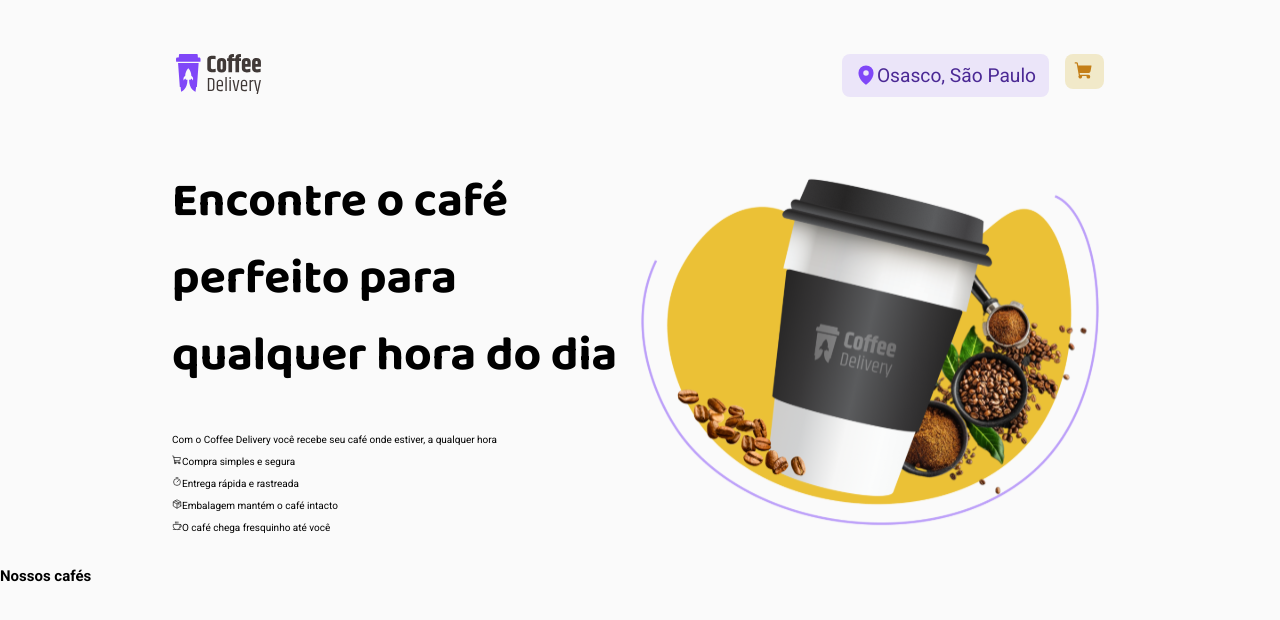
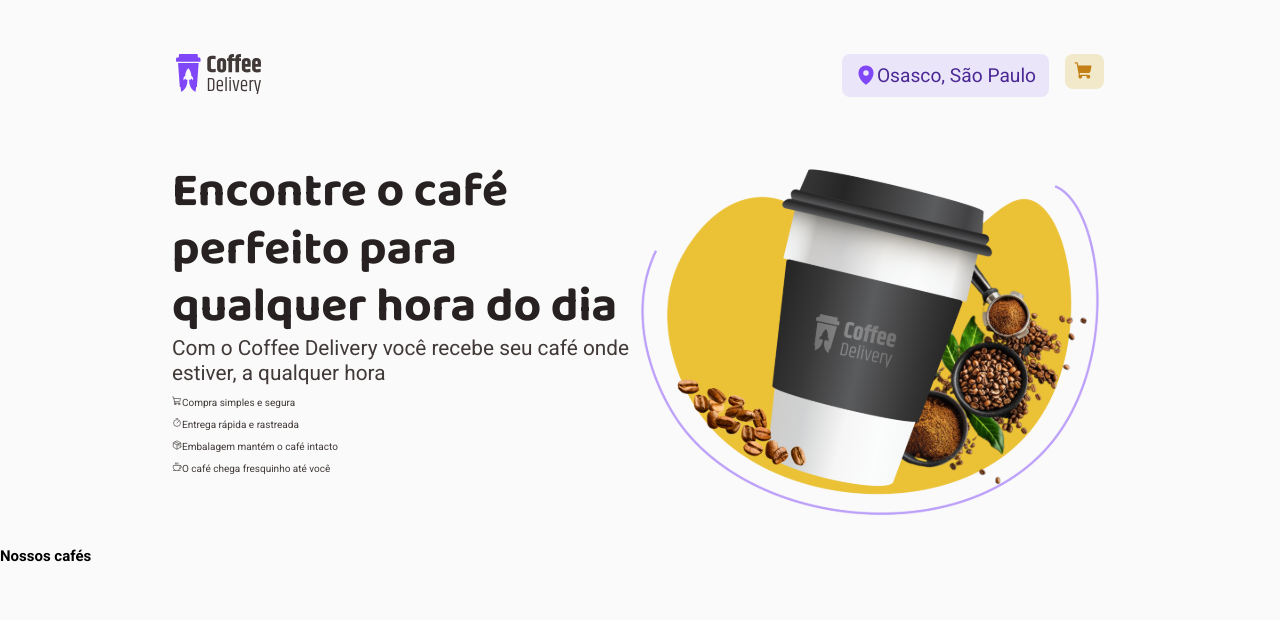
Before and after one commit to cauealb/projects-React, a React (Vite) app in the folder 05-coffe-delivey/: page / in a window 1280 px wide. Shown: the top 620 px of the page. Built offline with nearby package versions, Linux system fonts and the light colour scheme.

Commit message:
style: Ajustando posição das informaçãoes principais

```diff
--- a/05-coffe-delivey/src/Routes/Components/Hero/Hero.tsx
+++ b/05-coffe-delivey/src/Routes/Components/Hero/Hero.tsx
@@ -1,6 +1,6 @@
 import { Coffee, Package, ShoppingCart, Timer } from "phosphor-react";
 import imgCoffe from '../../../assets/Logo/ImagemCoffe.svg'
-import { SectionPrincipal } from "./HeroStyle";
+import { SectionPrincipal, DivHeroInfosStyle } from "./HeroStyle";
 
 export function Hero() {
     return (
@@ -8,8 +8,10 @@ export function Hero() {
             <SectionPrincipal>
                 <img src={imgCoffe} alt="Café feito pela Coffe Delivery" />
                 <div>
-                    <h1>Encontre o café perfeito para qualquer hora do dia</h1>
-                    <p>Com o Coffee Delivery você recebe seu café onde estiver, a qualquer hora</p>
+                    <DivHeroInfosStyle>
+                        <h1>Encontre o café perfeito para qualquer hora do dia</h1>
+                        <p>Com o Coffee Delivery você recebe seu café onde estiver, a qualquer hora</p>
+                    </DivHeroInfosStyle>
                     <div>
                         <p>
                             <span><ShoppingCart size={10}/></span>
--- a/05-coffe-delivey/src/Routes/Components/Hero/HeroStyle.ts
+++ b/05-coffe-delivey/src/Routes/Components/Hero/HeroStyle.ts
@@ -9,10 +9,21 @@ export const SectionPrincipal = styled.section`
     margin: auto;
     padding: 0.75rem;
     box-sizing: border-box;
+    color: ${props => props.theme['--gray-800']};
+`;
 
-    & h1 {
-      font-family: "Baloo 2", sans-serif;
-      font-size: 3rem;
-      margin-top: 0;
+export const DivHeroInfosStyle = styled.div`
+    line-height: 1.2;
+
+    & > h1 {
+        font-family: "Baloo 2", sans-serif;
+        color: ${props => props.theme['--gray-900']};
+        font-size: 3rem;
+        margin: 0;
     }
-`;
+
+    & > p {
+        font-size: 1.3rem;
+        margin: 0;
+    }
+`
```
